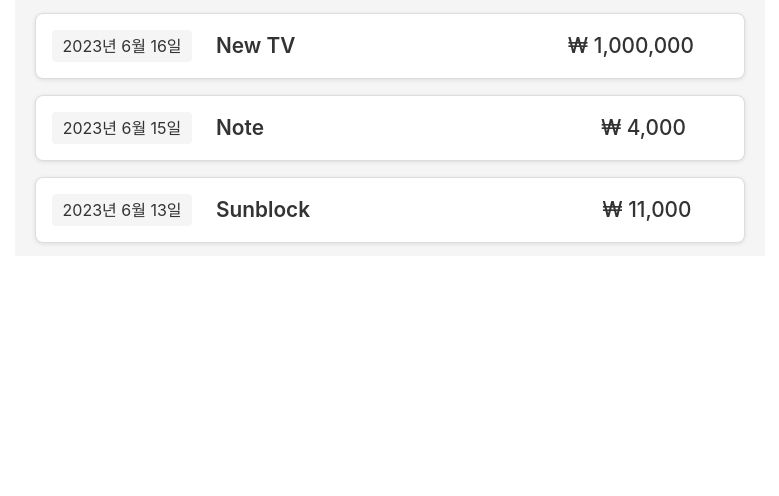
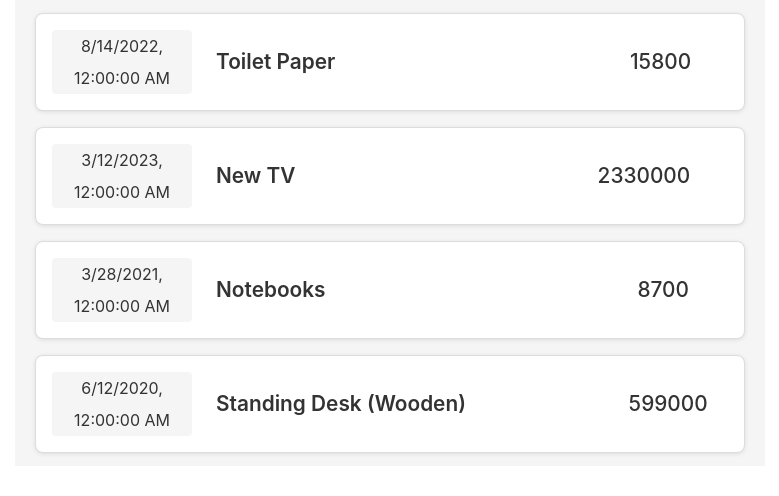
Before and after one commit to geumyoung00/list-app, a React (Create React App) app: page / in a window 1280 px wide. Shown: the top 496 px of the page, without its empty margins (250-1029 px from the left). Built offline with nearby package versions, Linux system fonts and the light colour scheme.

Commit message:
expense array

```diff
--- a/src/component/Expense.js
+++ b/src/component/Expense.js
@@ -2,11 +2,48 @@ import React, { Component } from "react";
 import ExpenseItem from "./ExpenseItem";
 
 function Expense() {
+    const expenses = [
+        {
+          id: 'e1',
+          title: 'Toilet Paper',
+          price: 15800,
+          date: new Date(2022, 7, 14).toLocaleString(),
+        },
+        {
+          id: 'e2',
+          title: 'New TV',
+          price: 2330000,
+          date: new Date(2023, 2, 12).toLocaleString(),
+        },
+        {
+          id: 'e3',
+          title: 'Notebooks',
+          price: 8700,
+          date: new Date(2021, 2, 28).toLocaleString(),
+        },
+        {
+          id: 'e4',
+          title: 'Standing Desk (Wooden)',
+          price: 599000,
+          date: new Date(2020, 5, 12).toLocaleString(),
+        },
+      ];
+
+
+
     return(
         <div className="expense__list">
-            <ExpenseItem date="2023년 6월 16일" title="New TV" price="₩ 1,000,000"></ExpenseItem>
-            <ExpenseItem date="2023년 6월 15일" title="Note" price="₩ 4,000"></ExpenseItem>
-            <ExpenseItem date="2023년 6월 13일" title="Sunblock" price="₩ 11,000"></ExpenseItem>
+            {
+                expenses.map((el, idx)=>{
+                    console.log(el);
+                    return <ExpenseItem date={el.date} title={el.title} price={el.price} key={idx}></ExpenseItem>
+                })
+            }
+
+           {/* <ExpenseItem date={expenses[0].date} title={expenses[0].title} price={expenses[0].price}></ExpenseItem>
+            <ExpenseItem date={expenses[1].date} title={expenses[1].title} price={expenses[1].price}></ExpenseItem>
+            <ExpenseItem date={expenses[2].date} title={expenses[2].title} price={expenses[2].price}></ExpenseItem>
+            <ExpenseItem date={expenses[3].date} title={expenses[3].title} price={expenses[3].price}></ExpenseItem> */}
         </div>
     );
 }
```
